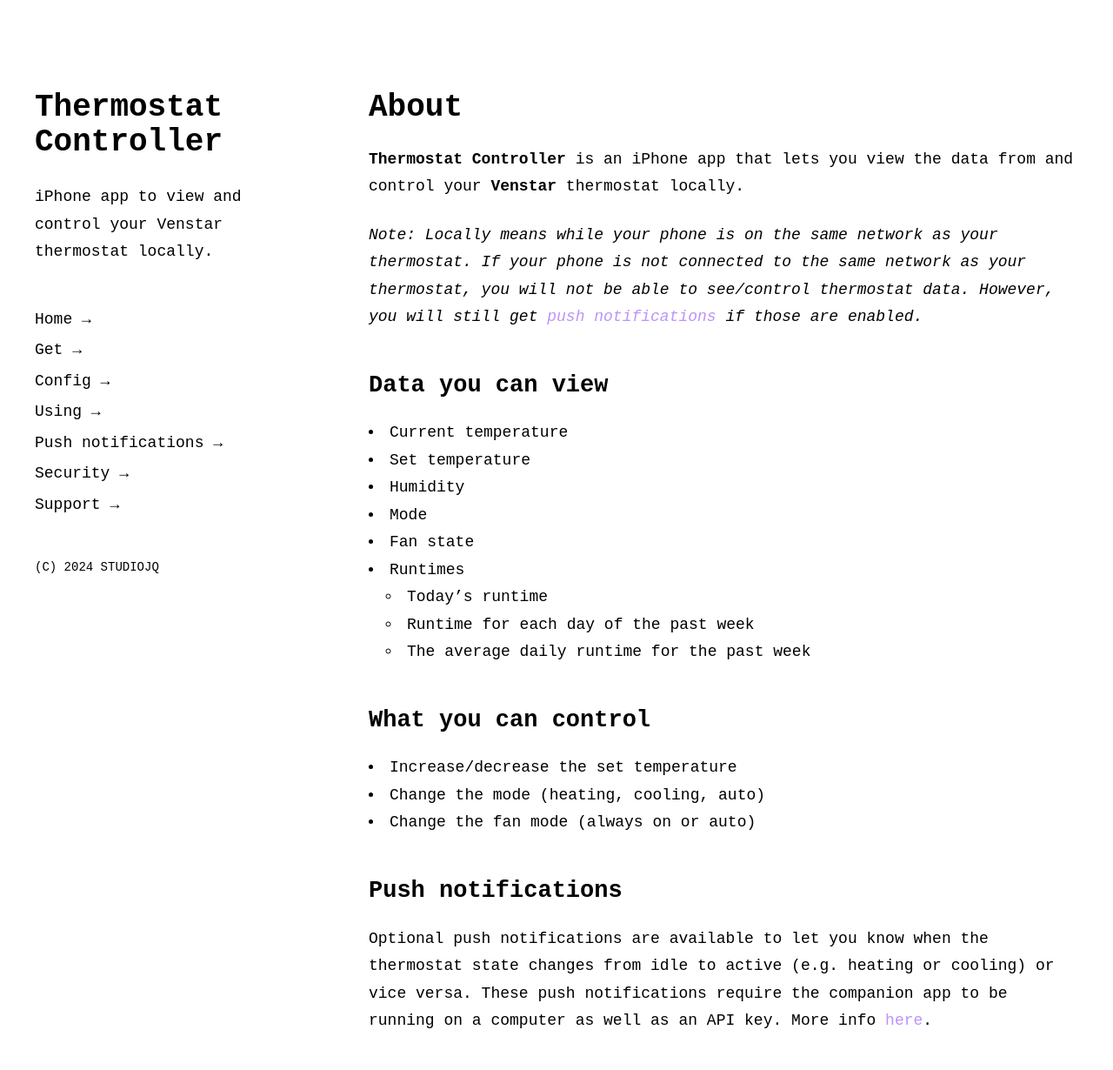
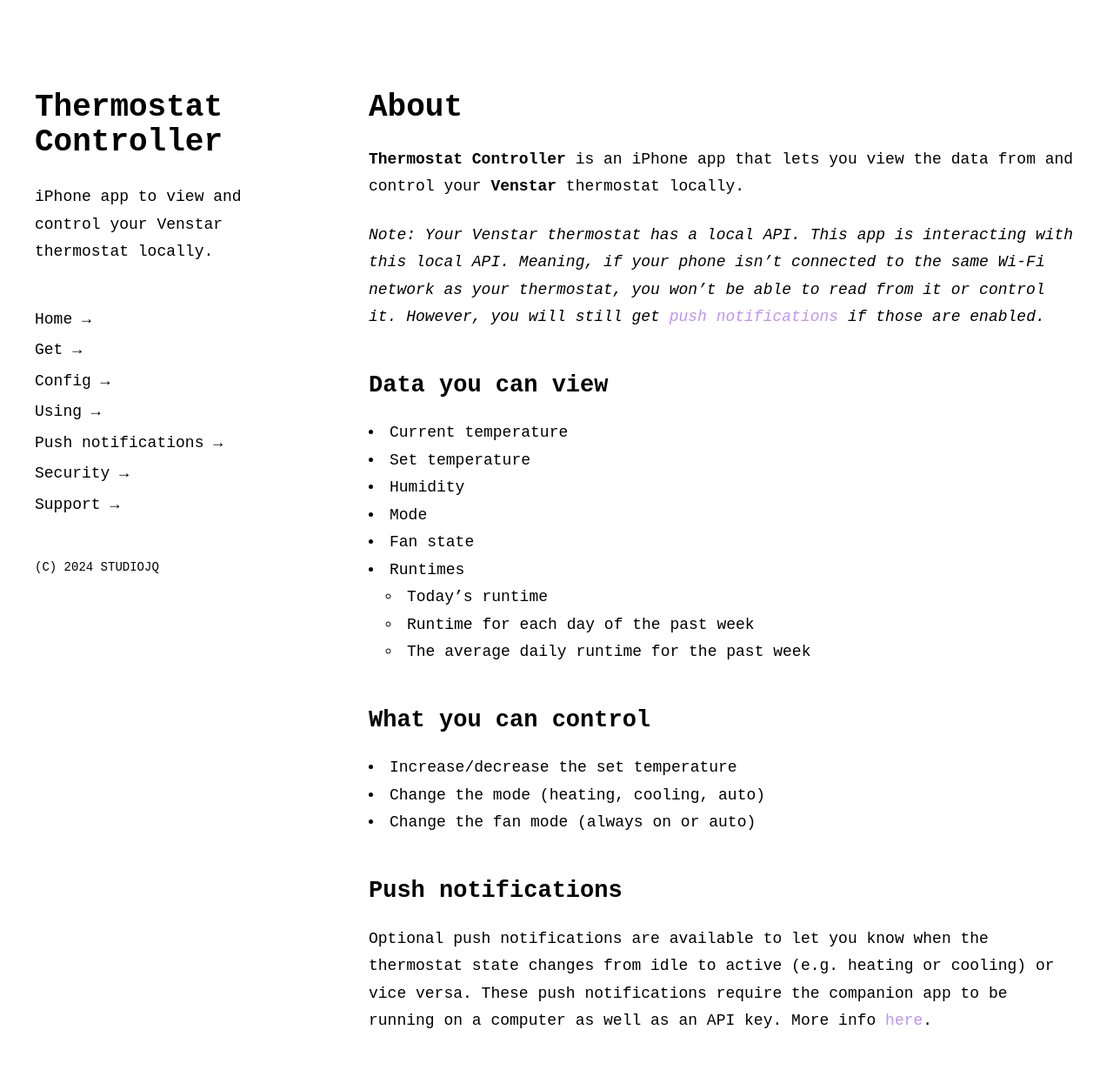
Before and after one commit to thestudiojq/thermostat-controller, a Jekyll site: the page built from index.md, in a window 1280 px wide. Shown: the whole page at 87% size. Built offline with Jekyll 4.4.1, drawn with Linux system fonts in a browser that asks for light colours; some web fonts are replaced.

Commit message:
Adding clarity.

```diff
--- a/index.md
+++ b/index.md
@@ -7,7 +7,7 @@
 
 **Thermostat Controller** is an iPhone app that lets you view the data from and control your **Venstar** thermostat locally.
 
-*Note: Locally means while your phone is on the same network as your thermostat. If your phone is not connected to the same network as your thermostat, you will not be able to see/control thermostat data. However, you will still get [push notifications]({{ 'push' | relative_url }}) if those are enabled.*
+*Note: Your Venstar thermostat has a local API. This app is interacting with this local API. Meaning, if your phone isn't connected to the same Wi-Fi network as your thermostat, you won't be able to read from it or control it. However, you will still get [push notifications]({{ 'push' | relative_url }}) if those are enabled.*
 
 ## Data you can view
 
```
Also changed, not shown: 02_using.md (+1 -1 lines), README.md.
